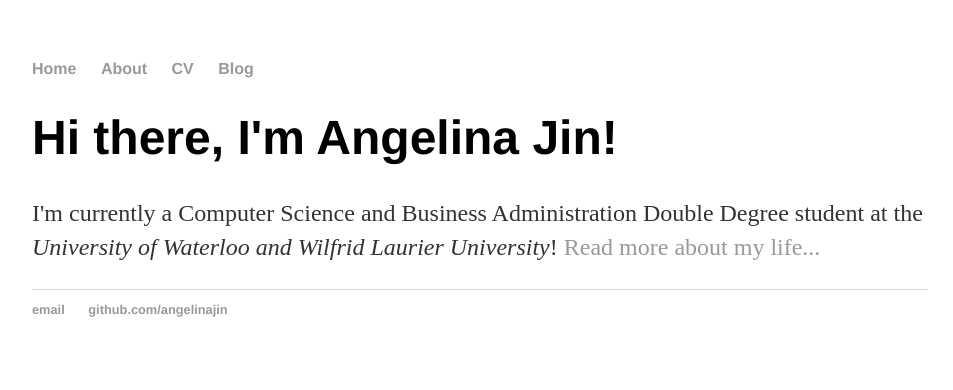
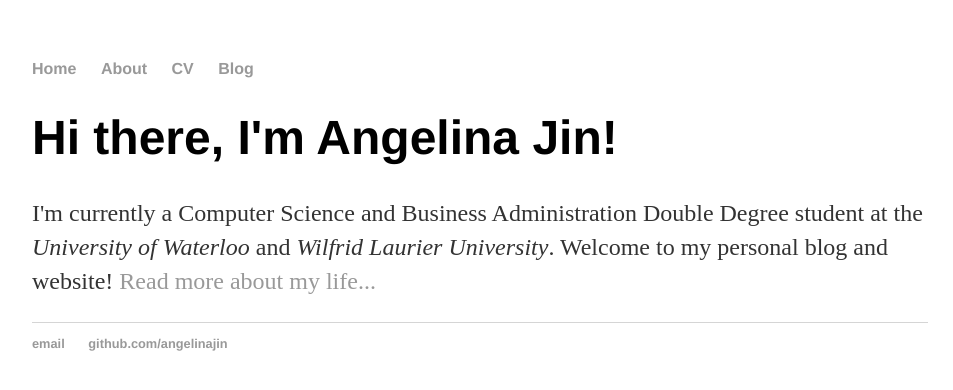
Before and after one commit to angelinajin/angelinajin.github.io, a Jekyll site: the page built from index.html, in a window 1280 px wide. Shown: the top 390 px of the page, without its empty margins (160-1113 px from the left). Built offline with Jekyll 4.4.1, drawn with Linux system fonts in a browser that asks for light colours.

Commit message:
Update index.html

```diff
--- a/index.html
+++ b/index.html
@@ -4,6 +4,7 @@ title: Angelina Jin
 ---
 <div class="blurb">
 	<h1>Hi there, I'm Angelina Jin!</h1>
-	<p>I'm currently a Computer Science and Business Administration Double Degree student at the <em>University of Waterloo and Wilfrid Laurier University</em>!
+	<p>I'm currently a Computer Science and Business Administration Double Degree student at the <em>University of Waterloo</em> and <em>Wilfrid Laurier University</em>.
+		Welcome to my personal blog and website!
 		<a href="/about">Read more about my life...</a></p>
 </div><!-- /.blurb -->
```
